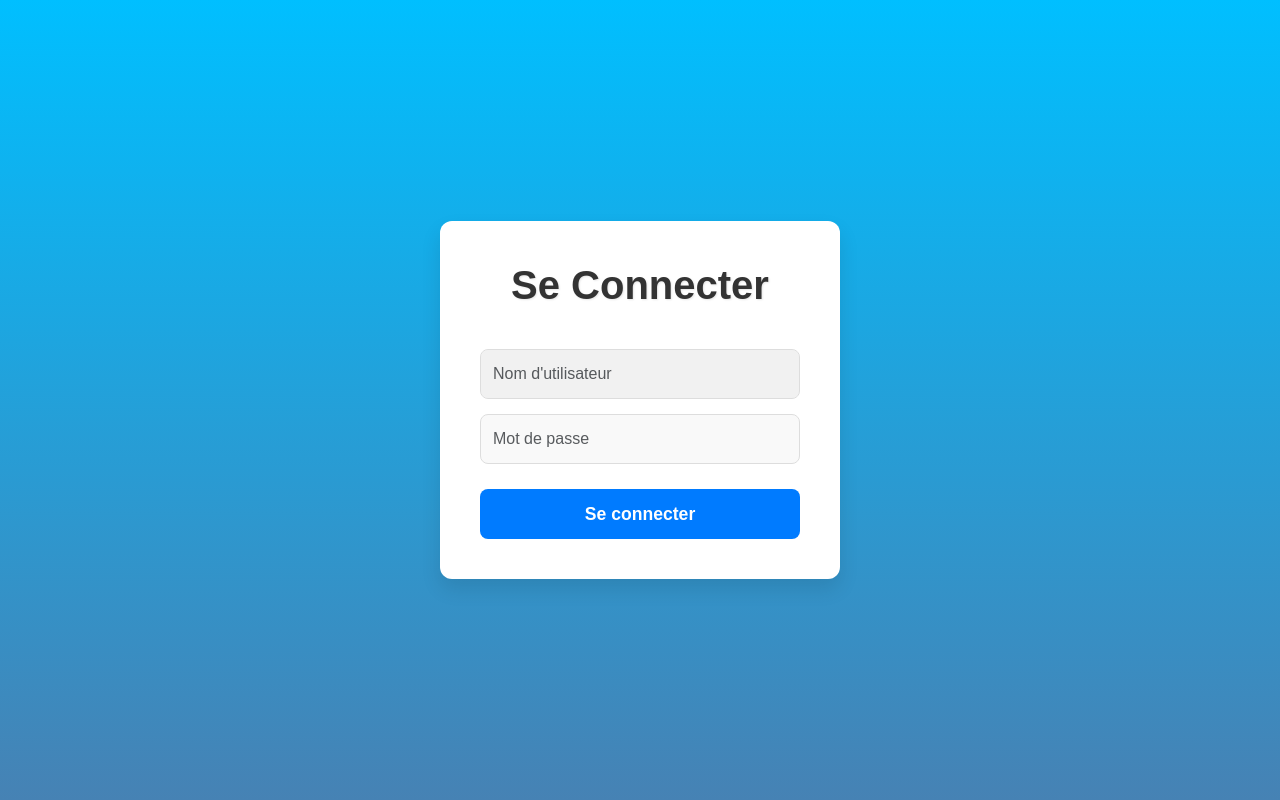
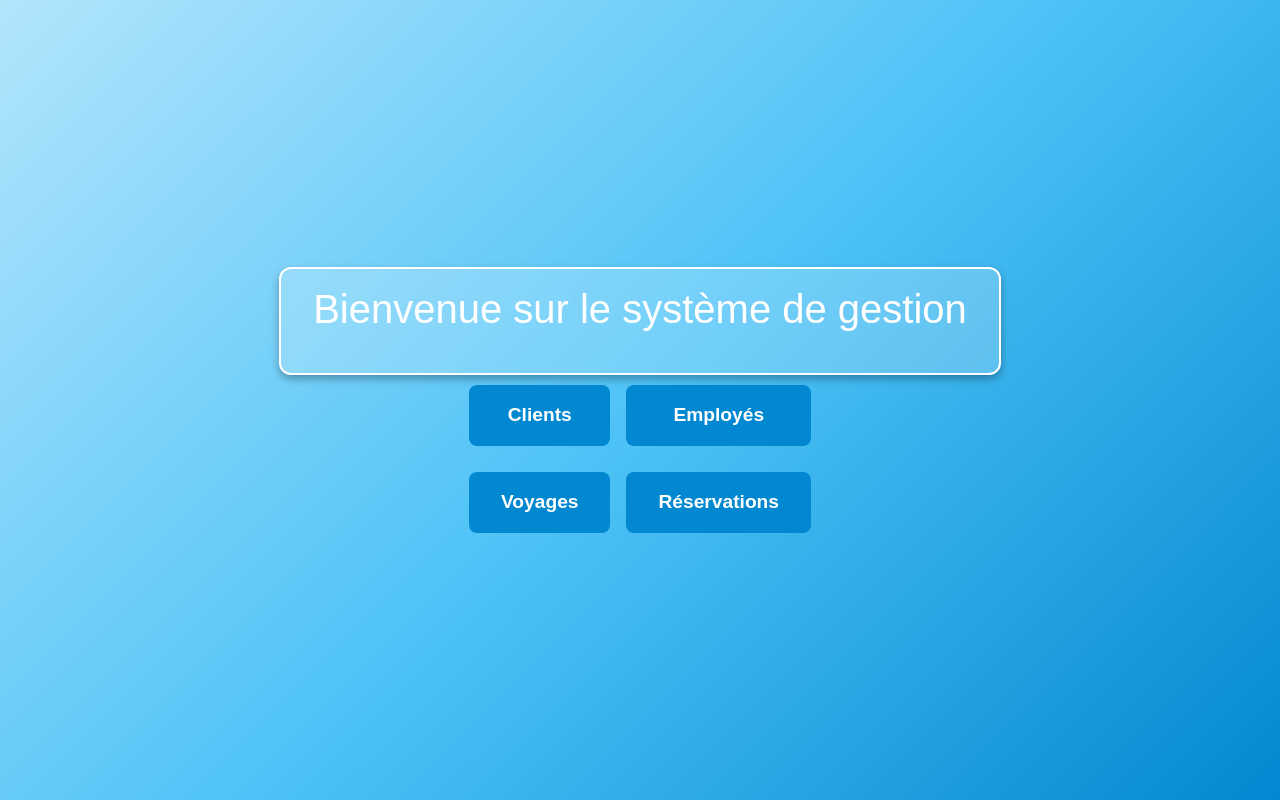
Before and after one commit to edm-r/com.Travel6, a React (Create React App) app: page / in a window 1280 px wide. Built offline with nearby package versions, Linux system fonts and the light colour scheme.

Commit message:
mise a jour du travail

```diff
--- a/src/App.js
+++ b/src/App.js
@@ -1,57 +1,41 @@
-import React, { useState } from 'react';
-import 'bootstrap/dist/css/bootstrap.min.css';
-import '../src/sreen/login.css';
-import { BrowserRouter as Router, Routes, Route, useNavigate } from 'react-router-dom';
-import routes from '../src/Routes/Routes';
+import React from 'react';
+import { Routes, Route, useNavigate } from 'react-router-dom';
+import routes from '../src/Routes/Routes';  // Importer les routes depuis Routes.js
+import '../src/sreen/Home.css';
 
-const Login = () => {
+const Home = () => {
   const navigate = useNavigate();
-  const [credentials, setCredentials] = useState({
-    username: '',
-    password: '',
-  });
 
-  const handleChange = (e) => {
-    const { name, value } = e.target;
-    setCredentials({ ...credentials, [name]: value });
-  };
-
-  const handleSubmit = (e) => {
-    e.preventDefault(); // Empêche le rechargement de la page
-    // Ajoutez ici une logique de validation si nécessaire
-    navigate('/'); // Redirige vers la page Home (route par défaut)
+  const handleNavigate = (path) => {
+    navigate(path);  // Rediriger vers la route spécifiée
   };
 
   return (
-    <div className="login-container">
-      <div className="login-card">
-        <h2 className="text-center custom-title">Se Connecter</h2>
-        <form onSubmit={handleSubmit}>
-          <input
-            type="text"
-            className="form-control custom-input"
-            name="username"
-            placeholder="Nom d'utilisateur"
-            value={credentials.username}
-            onChange={handleChange}
-            required
-          />
-          <input
-            type="password"
-            className="form-control custom-input"
-            name="password"
-            placeholder="Mot de passe"
-            value={credentials.password}
-            onChange={handleChange}
-            required
-          />
-          <button type="submit" className="btn custom-btn w-100">
-            Se connecter
-          </button>
-        </form>
+    <div className="home-container">
+      <div class="title-frame">
+        <h1 class="home-title">Bienvenue sur le système de gestion</h1>
+    </div>
+      <div className="button-group">
+        <button className="home-button" onClick={() => handleNavigate('/Client')}>Clients</button>
+        <button className="home-button" onClick={() => handleNavigate('/Employes')}>Employés</button>
+        <button className="home-button" onClick={() => handleNavigate('/Voy')}>Voyages</button>
+        <button className="home-button" onClick={() => handleNavigate('/Res')}>Réservations</button>
       </div>
     </div>
   );
 };
 
-export default Login;
+const App = () => {
+  return (
+    <div>
+      <Routes>
+        {routes.map((route, index) => (
+          <Route key={index} path={route.path} element={route.element} exact={route.exact} />
+        ))}
+        <Route path="/" element={<Home />} />  {/* Définir Home comme route par défaut */}
+      </Routes>
+    </div>
+  );
+};
+
+export default App;
--- a/src/Routes/Routes.js
+++ b/src/Routes/Routes.js
@@ -6,6 +6,7 @@ import Employes from '../sreen/employes';
 import Client from '../sreen/clients';
 import Voy from '../sreen/voyages';
 import Res from '../sreen/reservations';
+import Home from '../sreen/Home';
 
 
 
@@ -41,6 +42,11 @@ const routes = [
     element: <Res />,
     exact: true,
   },
+  {
+    path: '/Home',
+    element: <Home />,
+    exact: true,
+  },
 
 
 
--- a/src/sreen/Home.css
+++ b/src/sreen/Home.css
@@ -29,14 +29,18 @@ body, html {
     border-radius: 12px;       /* Coins arrondis pour un style moderne */
     padding: 2rem;             /* Espace interne pour éviter que les boutons soient collés aux bords */
     box-shadow: 0px 4px 8px rgba(0, 0, 0, 0.3); /* Légère ombre pour effet de cadre */
-  }
+    margin-top: 20cm;           /* Marge pour descendre les boutons */
+}
+
 
   .button-group {
-    display: flex;
-    flex-direction: column;  /* Aligne les boutons verticalement */
+    display: grid;
+    grid-template-columns: repeat(2, auto); /* 2 colonnes pour aligner les boutons deux à deux */
     gap: 1rem;
-    align-items: center; /* Centrer les boutons horizontalement */
-  }
+    justify-content: center; /* Centre la grille horizontalement */
+    align-items: center;
+}
+
 
   .home-button {
     background-color: #0288d1;
@@ -57,3 +61,11 @@ body, html {
   .home-button:active {
     transform: scale(0.95);
   }
+  .title-frame {
+    background-color: rgba(255, 255, 255, 0.2); /* Fond légèrement transparent */
+    border: 2px solid #ffffff; /* Bordure blanche */
+    border-radius: 12px; /* Coins arrondis */
+    padding: 1rem 2rem; /* Espace autour du texte */
+    display: inline-block; /* Garde le cadre autour du titre */
+    box-shadow: 0px 4px 8px rgba(0, 0, 0, 0.3); /* Ombre pour effet de profondeur */
+}
--- a/src/sreen/Home.js
+++ b/src/sreen/Home.js
@@ -1,7 +1,7 @@
 import React from 'react';
 import { Routes, Route, useNavigate } from 'react-router-dom';
-import routes from '../src/Routes/Routes';  // Importer les routes depuis Routes.js
-import '../src/sreen/Home.css';
+import routes from '../Routes/Routes';  // Importer les routes depuis Routes.js
+import '../sreen/Home.css';
 
 const Home = () => {
   const navigate = useNavigate();
--- a/src/sreen/login.js
+++ b/src/sreen/login.js
@@ -17,17 +17,15 @@ const Login = () => {
     setCredentials({ ...credentials, [name]: value });
   };
 
-  const handleSubmit = (e) => {
-    e.preventDefault(); // Empêche le rechargement de la page
-    // Ajoutez ici une logique de validation si nécessaire
-    navigate('/Voy'); // Redirige vers la page Voy
+  const handleSubmit = (path) => {
+    navigate(path);  // Rediriger vers la route spécifiée
   };
 
   return (
     <div className="login-container">
       <div className="login-card">
         <h2 className="text-center custom-title">Se Connecter</h2>
-        <form onSubmit={handleSubmit}>
+        <form >
           <input
             type="text"
             className="form-control custom-input"
@@ -46,9 +44,7 @@ const Login = () => {
             onChange={handleChange}
             required
           />
-          <button type="submit" className="btn custom-btn w-100">
-            Se connecter
-          </button>
+          <button type="submit" className="btn custom-btn w-100" onClick={() => handleSubmit('/Home')}> Se connecter </button>
         </form>
       </div>
     </div>
```
